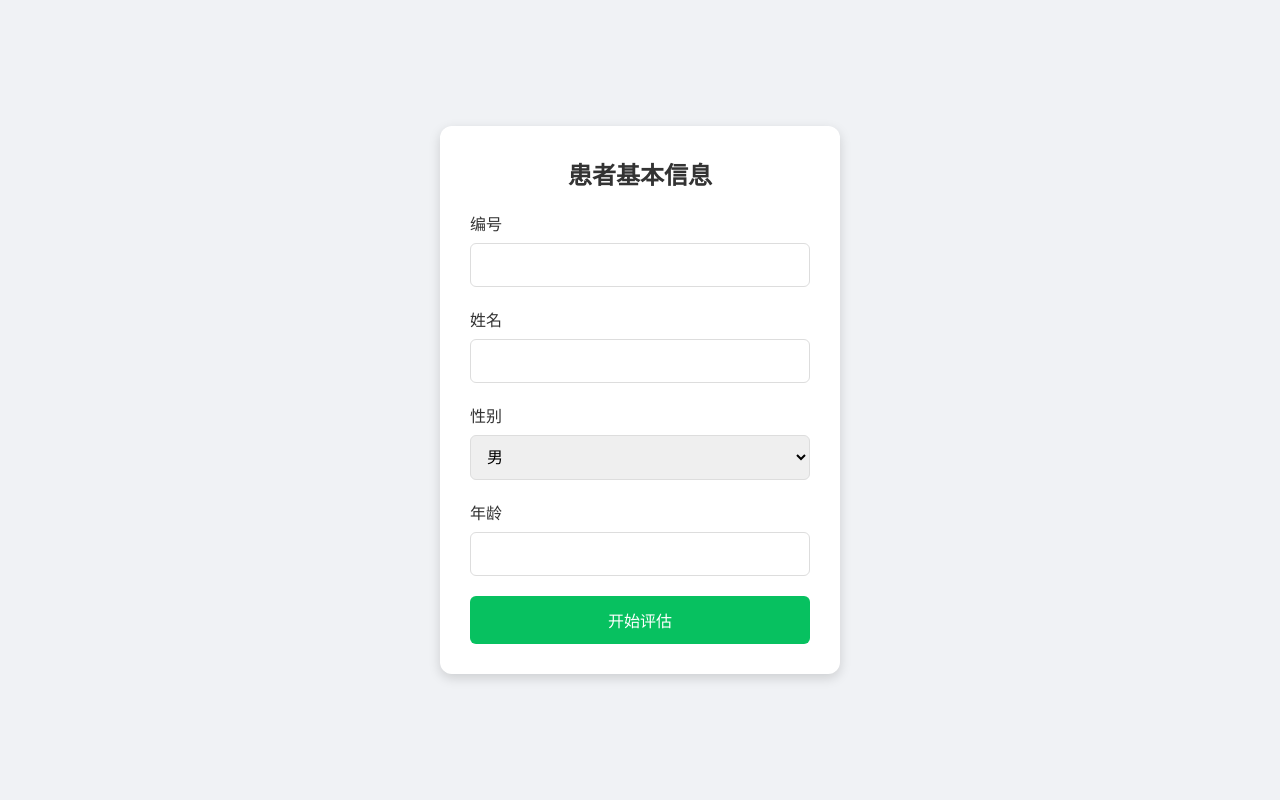
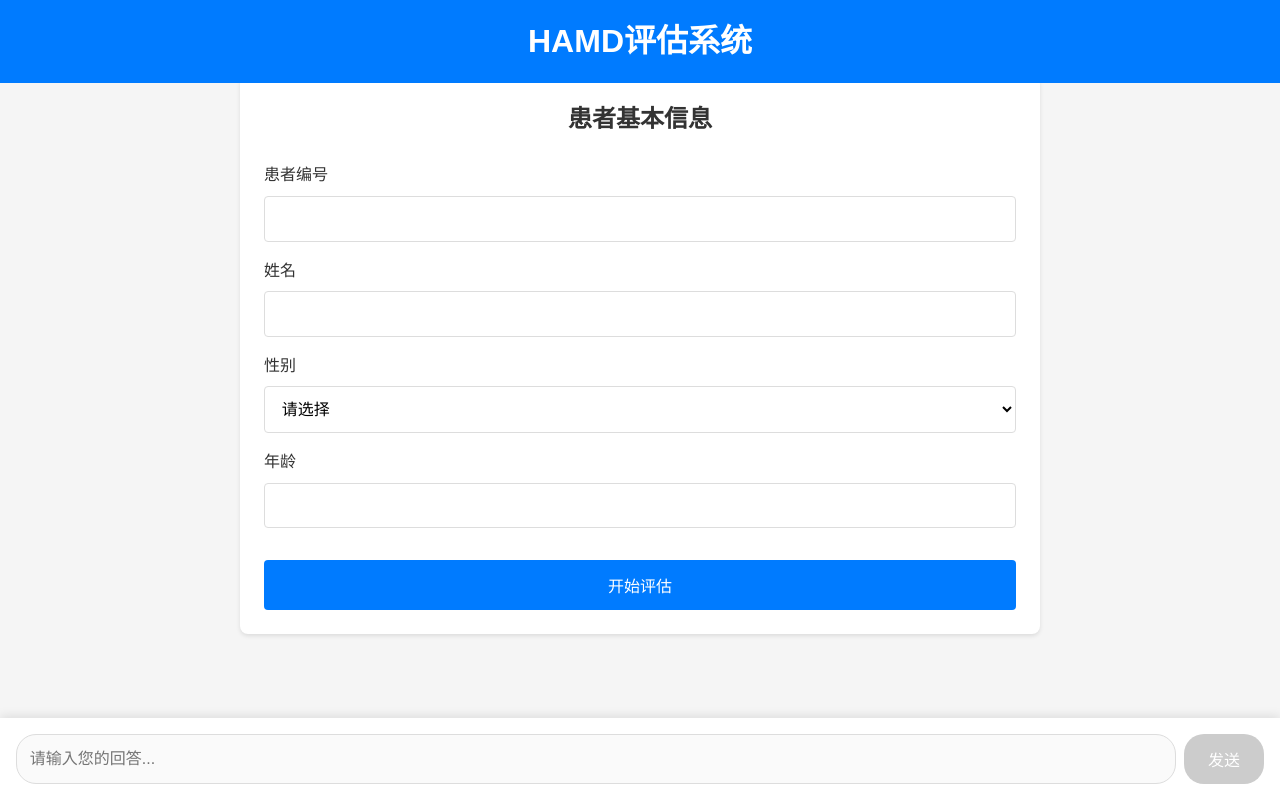
Before and after one commit to Enthoes1/HAMD, a Flask app: page / in a window 1280 px wide. Run offline with Flask 3, Linux system fonts and the light colour scheme; the visitor is signed in with stand-in values (Sample User, id 1); some libraries are stand-ins or nearby versions.

Commit message:
3.0.1
前端页面初步优化

```diff
--- a/src/templates/index.html
+++ b/src/templates/index.html
@@ -1,305 +1,379 @@
 <!DOCTYPE html>
 <html>
 <head>
-    <title>精神科量表评估系统</title>
-    <meta charset="UTF-8">
+    <title>HAMD评估系统</title>
+    <meta charset="utf-8">
+    <meta name="viewport" content="width=device-width, initial-scale=1.0, maximum-scale=1.0, user-scalable=no">
+    <script src="https://cdnjs.cloudflare.com/ajax/libs/socket.io/4.0.1/socket.io.js"></script>
     <style>
         * {
+            box-sizing: border-box;
             margin: 0;
             padding: 0;
-            box-sizing: border-box;
         }
 
         body {
-            font-family: -apple-system, BlinkMacSystemFont, "Segoe UI", Roboto, "Helvetica Neue", Arial, sans-serif;
-            background-color: #f0f2f5;
+            font-family: Arial, sans-serif;
+            line-height: 1.6;
+            background-color: #f5f5f5;
             color: #333;
-        }
-
-        .container {
-            max-width: 800px;
-            margin: 0 auto;
-            padding: 20px;
-        }
-
-        .status-panel {
-            background-color: white;
-            padding: 15px;
-            margin-bottom: 20px;
-            border-radius: 8px;
-            box-shadow: 0 1px 3px rgba(0,0,0,0.1);
-        }
-
-        .chat-panel {
-            height: calc(100vh - 250px);
-            overflow-y: auto;
-            padding: 15px;
-            background-color: #f0f2f5;
-            border-radius: 8px;
-        }
-
-        .message {
-            margin-bottom: 15px;
+            height: 100vh;
             display: flex;
             flex-direction: column;
         }
 
-        .message-content {
-            max-width: 70%;
-            padding: 12px 16px;
-            border-radius: 8px;
-            word-wrap: break-word;
-            position: relative;
-            margin: 0 12px;
+        .header {
+            background-color: #007bff;
+            color: white;
+            padding: 1rem;
+            text-align: center;
+            position: fixed;
+            top: 0;
+            width: 100%;
+            z-index: 100;
         }
 
-        .user-message {
-            align-items: flex-end;
+        .container {
+            flex: 1;
+            padding: 1rem;
+            margin-top: 60px;
+            margin-bottom: 70px;
+            overflow-y: auto;
+            -webkit-overflow-scrolling: touch;
         }
 
-        .system-message, .assistant-message {
-            align-items: flex-start;
+        .chat-container {
+            max-width: 800px;
+            margin: 0 auto;
         }
 
-        .user-message .message-content {
-            background-color: #95ec69;
-            color: #000;
+        .message {
+            margin-bottom: 1rem;
+            padding: 0.8rem;
+            border-radius: 12px;
+            max-width: 80%;
+            word-wrap: break-word;
         }
 
-        .system-message .message-content {
-            background-color: white;
-            color: #000;
+        .system {
+            background-color: #e9ecef;
+            margin-left: 0;
         }
 
-        .assistant-message .message-content {
-            background-color: white;
-            color: #000;
+        .assistant {
+            background-color: #e9ecef;
+            margin-left: 0;
         }
 
-        .input-panel {
+        .user {
+            background-color: #007bff;
+            color: white;
+            margin-left: auto;
+        }
+
+        .input-container {
             position: fixed;
             bottom: 0;
             left: 0;
             right: 0;
-            padding: 15px;
-            background-color: #f6f6f6;
-            border-top: 1px solid #ddd;
+            background-color: white;
+            padding: 1rem;
+            box-shadow: 0 -2px 10px rgba(0, 0, 0, 0.1);
             display: flex;
-            gap: 10px;
-            max-width: 800px;
-            margin: 0 auto;
+            gap: 0.5rem;
         }
 
-        #userInput {
-            flex-grow: 1;
-            padding: 12px;
+        #user-input {
+            flex: 1;
+            padding: 0.8rem;
+            border: 1px solid #ddd;
+            border-radius: 20px;
+            font-size: 16px;
+            outline: none;
+        }
+
+        #send-button {
+            padding: 0.8rem 1.5rem;
+            background-color: #007bff;
+            color: white;
             border: none;
+            border-radius: 20px;
+            cursor: pointer;
+            font-size: 16px;
+        }
+
+        #send-button:disabled {
+            background-color: #ccc;
+        }
+
+        .patient-info {
+            background-color: white;
+            padding: 1.5rem;
+            border-radius: 8px;
+            margin-bottom: 1rem;
+            box-shadow: 0 2px 4px rgba(0, 0, 0, 0.1);
+        }
+
+        .patient-info .form-group {
+            margin-bottom: 1rem;
+        }
+
+        .patient-info label {
+            display: block;
+            margin-bottom: 0.5rem;
+            color: #333;
+            font-weight: 500;
+        }
+
+        .patient-info input,
+        .patient-info select {
+            width: 100%;
+            padding: 0.8rem;
+            border: 1px solid #ddd;
             border-radius: 4px;
             font-size: 16px;
-            outline: none;
             background-color: white;
         }
 
-        .send-button {
-            padding: 12px 24px;
-            background-color: #07c160;
+        .patient-info button {
+            width: 100%;
+            padding: 0.8rem;
+            background-color: #007bff;
             color: white;
             border: none;
             border-radius: 4px;
             cursor: pointer;
             font-size: 16px;
+            margin-top: 1rem;
         }
 
-        .send-button:hover {
-            background-color: #06ae56;
+        .patient-info button:hover {
+            background-color: #0056b3;
         }
 
-        .patient-info-form {
-            position: fixed;
-            top: 50%;
-            left: 50%;
-            transform: translate(-50%, -50%);
-            background: white;
-            padding: 30px;
-            border-radius: 12px;
-            box-shadow: 0 4px 12px rgba(0,0,0,0.15);
-            width: 400px;
+        .status {
+            text-align: center;
+            padding: 0.5rem;
+            background-color: #e9ecef;
+            border-radius: 4px;
+            margin-bottom: 1rem;
         }
 
-        .form-group {
-            margin-bottom: 20px;
+        @media (max-width: 768px) {
+            .message {
+                max-width: 90%;
             }
 
-        .form-group label {
-            display: block;
-            margin-bottom: 8px;
-            font-weight: 500;
-            color: #333;
+            .input-container {
+                padding: 0.8rem;
             }
 
-        .form-group input,
-        .form-group select {
-            width: 100%;
-            padding: 12px;
-            border: 1px solid #ddd;
-            border-radius: 6px;
+            #user-input {
                 font-size: 16px;
-            outline: none;
+                padding: 0.6rem;
             }
 
-        .form-group input:focus,
-        .form-group select:focus {
-            border-color: #07c160;
+            #send-button {
+                padding: 0.6rem 1.2rem;
+            }
         }
 
-        .submit-btn {
-            width: 100%;
-            padding: 12px;
-            background: #07c160;
-            color: white;
-            border: none;
-            border-radius: 6px;
-            cursor: pointer;
-            font-size: 16px;
-            font-weight: 500;
+        /* 防止iOS设备上的输入框放大 */
+        @media screen and (-webkit-min-device-pixel-ratio: 0) {
+            select,
+            textarea,
+            input {
+                font-size: 16px !important;
+            }
         }
 
-        .submit-btn:hover {
-            background: #06ae56;
-        }
-
-        .container {
+        /* 添加输入时的动画效果 */
+        .typing {
+            background-color: #e9ecef;
+            padding: 0.8rem;
+            border-radius: 12px;
+            margin-bottom: 1rem;
             display: none;
         }
 
-        .timestamp {
-            font-size: 12px;
-            color: #999;
-            margin: 4px 12px;
+        .typing span {
+            display: inline-block;
+            width: 8px;
+            height: 8px;
+            background-color: #666;
+            border-radius: 50%;
+            margin: 0 2px;
+            animation: typing 1s infinite;
+        }
+
+        .typing span:nth-child(2) {
+            animation-delay: 0.2s;
+        }
+
+        .typing span:nth-child(3) {
+            animation-delay: 0.4s;
+        }
+
+        @keyframes typing {
+            0%, 100% { transform: translateY(0); }
+            50% { transform: translateY(-5px); }
         }
     </style>
 </head>
 <body>
-    <div id="patientInfoForm" class="patient-info-form">
-        <h2 style="margin-bottom: 20px; text-align: center;">患者基本信息</h2>
+    <div class="header">
+        <h1>HAMD评估系统</h1>
+    </div>
+
+    <div class="container">
+        <div class="chat-container">
+            <div class="patient-info" id="patient-info-form">
+                <h2 style="margin-bottom: 1.5rem; text-align: center;">患者基本信息</h2>
                 <div class="form-group">
-            <label for="id">编号</label>
-            <input type="text" id="id" required>
+                    <label for="patient-id">患者编号</label>
+                    <input type="text" id="patient-id" required>
                 </div>
                 <div class="form-group">
-            <label for="name">姓名</label>
-            <input type="text" id="name" required>
+                    <label for="patient-name">姓名</label>
+                    <input type="text" id="patient-name" required>
                 </div>
                 <div class="form-group">
-            <label for="gender">性别</label>
-            <select id="gender" required>
+                    <label for="patient-gender">性别</label>
+                    <select id="patient-gender" required>
+                        <option value="">请选择</option>
                         <option value="男">男</option>
                         <option value="女">女</option>
                     </select>
                 </div>
                 <div class="form-group">
-            <label for="age">年龄</label>
-            <input type="number" id="age" required>
+                    <label for="patient-age">年龄</label>
+                    <input type="number" id="patient-age" min="0" max="120" required>
                 </div>
-        <button class="submit-btn" onclick="submitPatientInfo()">开始评估</button>
+                <button onclick="submitPatientInfo()">开始评估</button>
             </div>
-
-    <div class="container">
-        <div class="status-panel">
-            <h3>评估状态</h3>
-            <p>当前条目: <span id="currentItem">-</span></p>
-            <p>进度: <span id="progress">0/0</span></p>
+            <div id="chat-messages"></div>
+            <div class="typing">
+                <span></span>
+                <span></span>
+                <span></span>
             </div>
-
-        <div class="chat-panel" id="chatPanel">
-            <!-- 对话内容将在这里动态添加 -->
-        </div>
-
-        <div class="input-panel">
-            <input type="text" id="userInput" placeholder="请输入您的回答...">
-            <button class="send-button" onclick="sendMessage()">发送</button>
         </div>
     </div>
 
-    <script src="https://cdnjs.cloudflare.com/ajax/libs/socket.io/4.0.1/socket.io.js"></script>
+    <div class="input-container">
+        <input type="text" id="user-input" placeholder="请输入您的回答..." disabled>
+        <button id="send-button" onclick="sendMessage()" disabled>发送</button>
+    </div>
+
     <script>
-        let socket = io();
+        const socket = io();
+        const chatMessages = document.getElementById('chat-messages');
+        const userInput = document.getElementById('user-input');
+        const sendButton = document.getElementById('send-button');
+        const patientInfoForm = document.getElementById('patient-info-form');
+        const typingIndicator = document.querySelector('.typing');
 
-        socket.on('message', function(data) {
-            console.log('Received message:', data);
+        socket.on('connect', () => {
+            console.log('Connected to server');
+        });
+
+        socket.on('disconnect', () => {
+            console.log('Disconnected from server');
+        });
+
+        socket.on('message', (data) => {
+            hideTypingIndicator();
+
             if (data.type === 'status') {
-                document.getElementById('currentItem').textContent = data.current_item;
-                document.getElementById('progress').textContent =
-                    `${data.current_index + 1}/${data.total_items}`;
-            } else if (data.type === 'message') {
-                if (data.role !== 'user') {
+                const statusDiv = document.createElement('div');
+                statusDiv.className = 'status';
+                statusDiv.textContent = data.current_item;
+                chatMessages.appendChild(statusDiv);
+            } else if (data.type === 'assessment_complete') {
+                addMessage(data.content, 'system');
+                userInput.disabled = true;
+                sendButton.disabled = true;
+            } else {
                 addMessage(data.content, data.role);
             }
-            } else if (data.type === 'assessment_complete') {
-                alert(data.content);
-                document.getElementById('userInput').disabled = true;
-                document.querySelector('.send-button').disabled = true;
-            }
+
+            chatMessages.scrollTop = chatMessages.scrollHeight;
         });
 
-        function addMessage(content, role) {
-            const chatPanel = document.getElementById('chatPanel');
-            const messageDiv = document.createElement('div');
-            messageDiv.className = `message ${role}-message`;
+        function submitPatientInfo() {
+            const patientId = document.getElementById('patient-id').value;
+            const patientName = document.getElementById('patient-name').value;
+            const patientGender = document.getElementById('patient-gender').value;
+            const patientAge = document.getElementById('patient-age').value;
 
-            const timestamp = document.createElement('div');
-            timestamp.className = 'timestamp';
-            timestamp.textContent = new Date().toLocaleTimeString();
+            // 验证所有字段
+            if (!patientId || !patientName || !patientGender || !patientAge) {
+                alert('请填写所有患者信息');
+                return;
+            }
 
-            const messageContent = document.createElement('div');
-            messageContent.className = 'message-content';
-            messageContent.textContent = content;
+            // 验证年龄范围
+            if (patientAge < 0 || patientAge > 120) {
+                alert('请输入有效的年龄（0-120岁）');
+                return;
+            }
 
-            messageDiv.appendChild(timestamp);
-            messageDiv.appendChild(messageContent);
-            chatPanel.appendChild(messageDiv);
-            chatPanel.scrollTop = chatPanel.scrollHeight;
+            socket.emit('submit_patient_info', {
+                id: patientId,
+                name: patientName,
+                gender: patientGender,
+                age: parseInt(patientAge)
+            });
+
+            patientInfoForm.style.display = 'none';
+            userInput.disabled = false;
+            sendButton.disabled = false;
         }
 
         function sendMessage() {
-            const input = document.getElementById('userInput');
-            const message = input.value.trim();
+            const message = userInput.value.trim();
+            if (!message) return;
 
-            if (message) {
             addMessage(message, 'user');
+            showTypingIndicator();
+
             socket.emit('user_input', {
-                    type: 'user_input',
                 content: message
             });
-                input.value = '';
-            }
+
+            userInput.value = '';
+            chatMessages.scrollTop = chatMessages.scrollHeight;
         }
 
-        document.getElementById('userInput').addEventListener('keypress', function(e) {
-            if (e.key === 'Enter') {
+        function addMessage(content, role) {
+            const messageDiv = document.createElement('div');
+            messageDiv.className = `message ${role}`;
+            messageDiv.textContent = content;
+            chatMessages.appendChild(messageDiv);
+        }
+
+        function showTypingIndicator() {
+            typingIndicator.style.display = 'block';
+            chatMessages.scrollTop = chatMessages.scrollHeight;
+        }
+
+        function hideTypingIndicator() {
+            typingIndicator.style.display = 'none';
+        }
+
+        userInput.addEventListener('keypress', (e) => {
+            if (e.key === 'Enter' && !e.shiftKey) {
+                e.preventDefault();
                 sendMessage();
             }
         });
 
-        function submitPatientInfo() {
-            const patientInfo = {
-                id: document.getElementById('id').value,
-                name: document.getElementById('name').value,
-                gender: document.getElementById('gender').value,
-                age: document.getElementById('age').value
-            };
-
-            for (let key in patientInfo) {
-                if (!patientInfo[key]) {
-                    alert('请填写所有信息');
-                    return;
+        // 防止iOS设备上的输入框弹出时页面上移
+        document.body.addEventListener('focus', (e) => {
+            if (e.target.tagName === 'INPUT') {
+                document.body.scrollTop = 0;
             }
-            }
-
-            socket.emit('submit_patient_info', patientInfo);
-            document.getElementById('patientInfoForm').style.display = 'none';
-            document.querySelector('.container').style.display = 'block';
-        }
+        }, true);
     </script>
 </body>
 </html>
```
Lines whose indentation alone changed are shown as unchanged.
